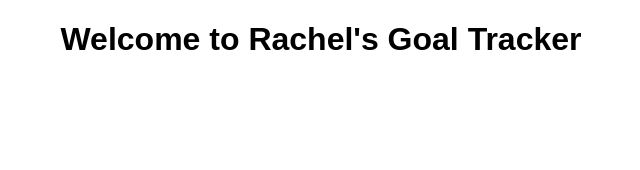
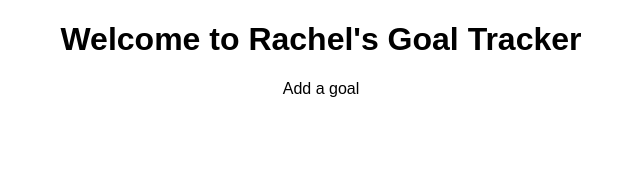
Before and after one commit to RachelKoldenhoven/goal-tracker, a React (Create React App) app: page / in a window 1280 px wide. Shown: the top 170 px of the page, without its empty margins (319-959 px from the left). Built offline with nearby package versions, Linux system fonts and the light colour scheme.

Commit message:
set up testing and GoalAdd component

```diff
--- a/package.json
+++ b/package.json
@@ -12,5 +12,9 @@
     "build": "react-scripts build",
     "test": "react-scripts test --env=jsdom",
     "eject": "react-scripts eject"
+  },
+  "devDependencies": {
+    "enzyme": "^3.3.0",
+    "enzyme-adapter-react-16": "^1.1.1"
   }
 }
--- a/src/App.js
+++ b/src/App.js
@@ -1,15 +1,16 @@
 import React, {Component} from 'react';
+
 import './App.css';
+import GoalAdd from './GoalAdd';
 
 class App extends Component {
     render() {
         return (
             <div className="App">
                 <header className="App-header">
-                    <h1 className="App-title">Welcome to Rachel's Goal Tracker</h1>
+                    <h1>Welcome to Rachel's Goal Tracker</h1>
                 </header>
-                <p className="App-intro">
-                </p>
+                <GoalAdd></GoalAdd>
             </div>
         );
     }
--- /dev/null
+++ b/src/GoalAdd.js
@@ -0,0 +1,11 @@
+import React, {Component} from 'react';
+
+export default class GoalAdd extends Component {
+    render() {
+        return (
+            <div>
+                <p>Add a goal</p>
+            </div>
+        )
+    }
+}
```
Also changed, not shown: src/setupTests.js (added, +4 -0 lines), 2 other files (tests, documents, lock files or other folders).
